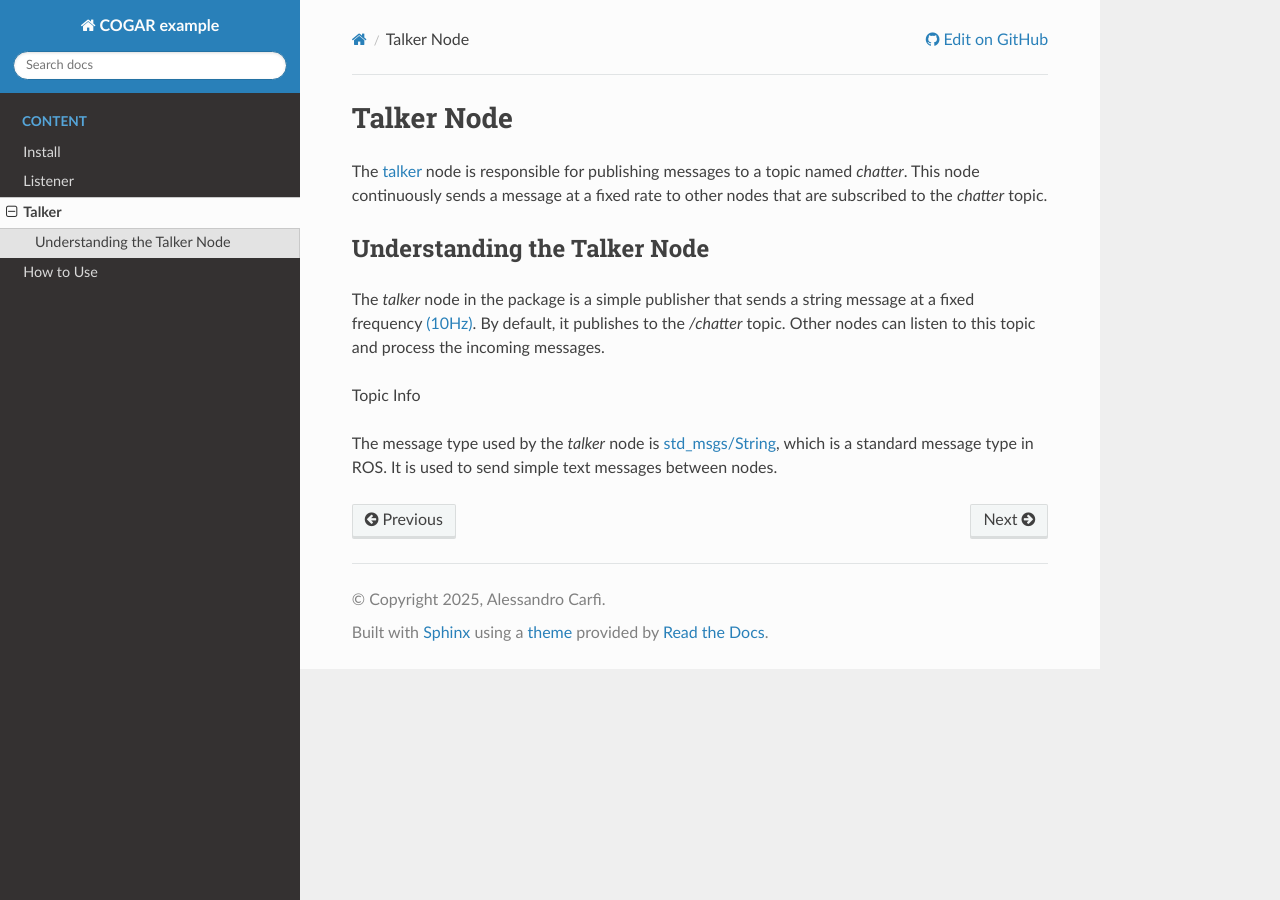
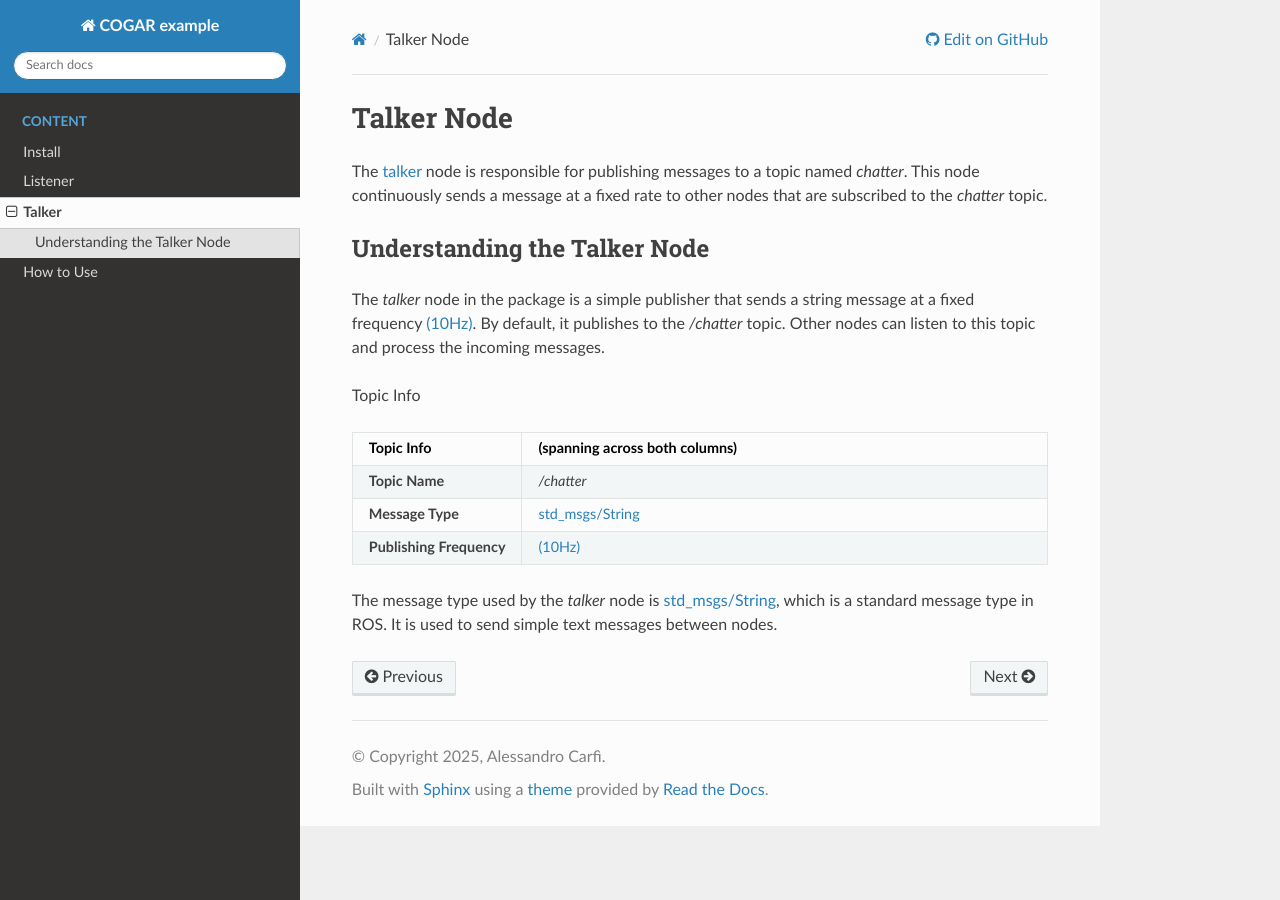
Before and after one commit to ACarfi/COGAR-Example, a Sphinx documentation site: the page built from docs/source/talker.rst, in a window 1280 px wide. Built offline with Sphinx 7.4.7 and the Read the Docs theme 3.1.0, drawn with Linux system fonts in a browser that asks for light colours.

Commit message:
New table

```diff
--- a/docs/source/talker.rst
+++ b/docs/source/talker.rst
@@ -10,14 +10,18 @@ The `talker` node in the package is a simple publisher that sends a string messa
 
 Topic Info
 
-+------------------+---------------------+
-| Topic Info            |
-+==================+=====================+
-| Topic Name  | `/chatter`    |
-+------------------+---------------------+
-| Mesage Type  | `std_msgs/String <https://docs.ros.org/en/melodic/api/std_msgs/html/msg/String.html>`_   |
-+------------------+---------------------+
-| Publishing Frequency  | `(10Hz) <https://github.com/ACarfi/COGAR-Example/blob/main/scripts/talker.py#L9>`_   |
-+------------------+---------------------+
+.. list-table::
+   :header-rows: 1
+   :widths: 20 80
+
+   * - **Topic Info**
+     - (spanning across both columns)
+   * - **Topic Name**
+     - `/chatter`
+   * - **Message Type**
+     - `std_msgs/String <https://docs.ros.org/en/melodic/api/std_msgs/html/msg/String.html>`_
+   * - **Publishing Frequency**
+     - `(10Hz) <https://github.com/ACarfi/COGAR-Example/blob/main/scripts/talker.py#L9>`_
+
 
 The message type used by the `talker` node is `std_msgs/String <https://docs.ros.org/en/melodic/api/std_msgs/html/msg/String.html>`_, which is a standard message type in ROS. It is used to send simple text messages between nodes.
```
